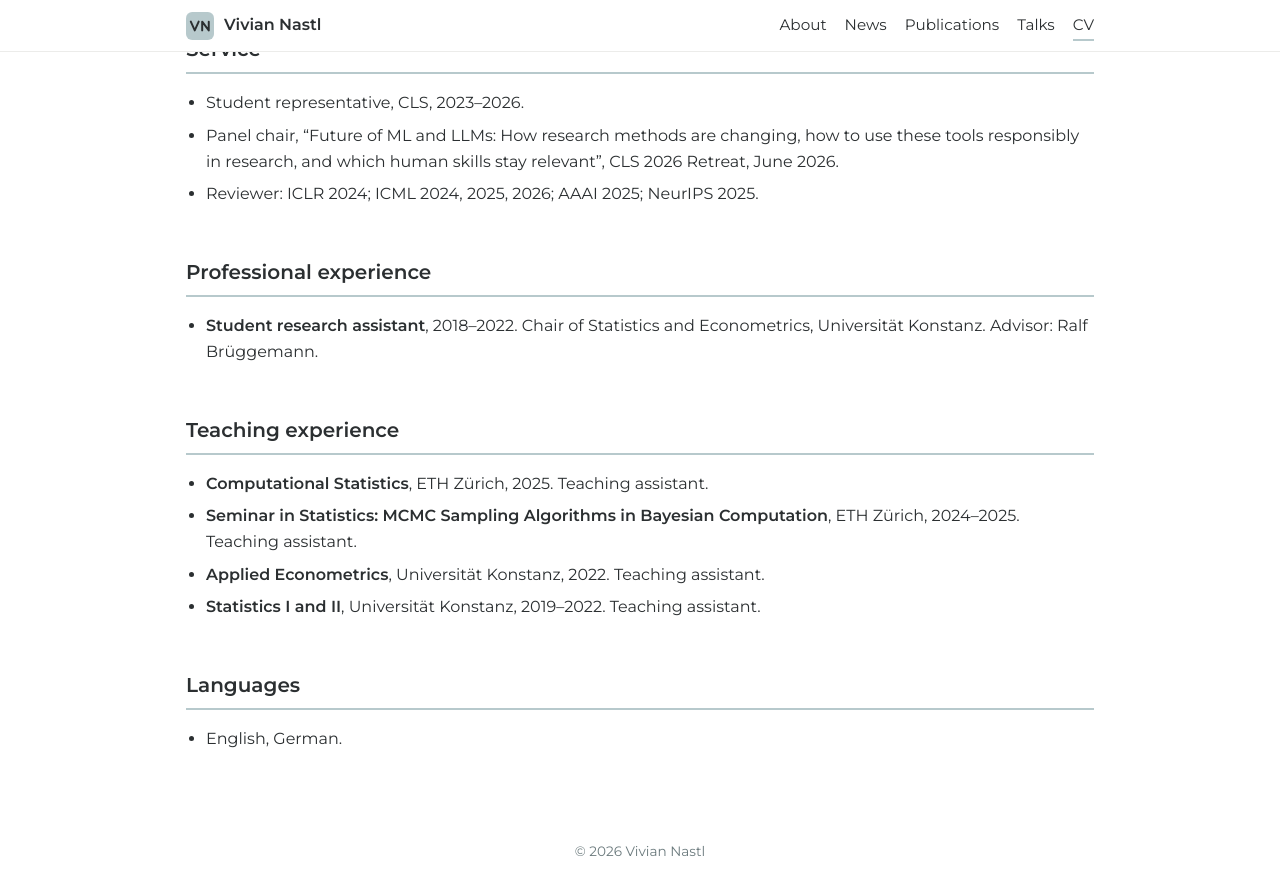
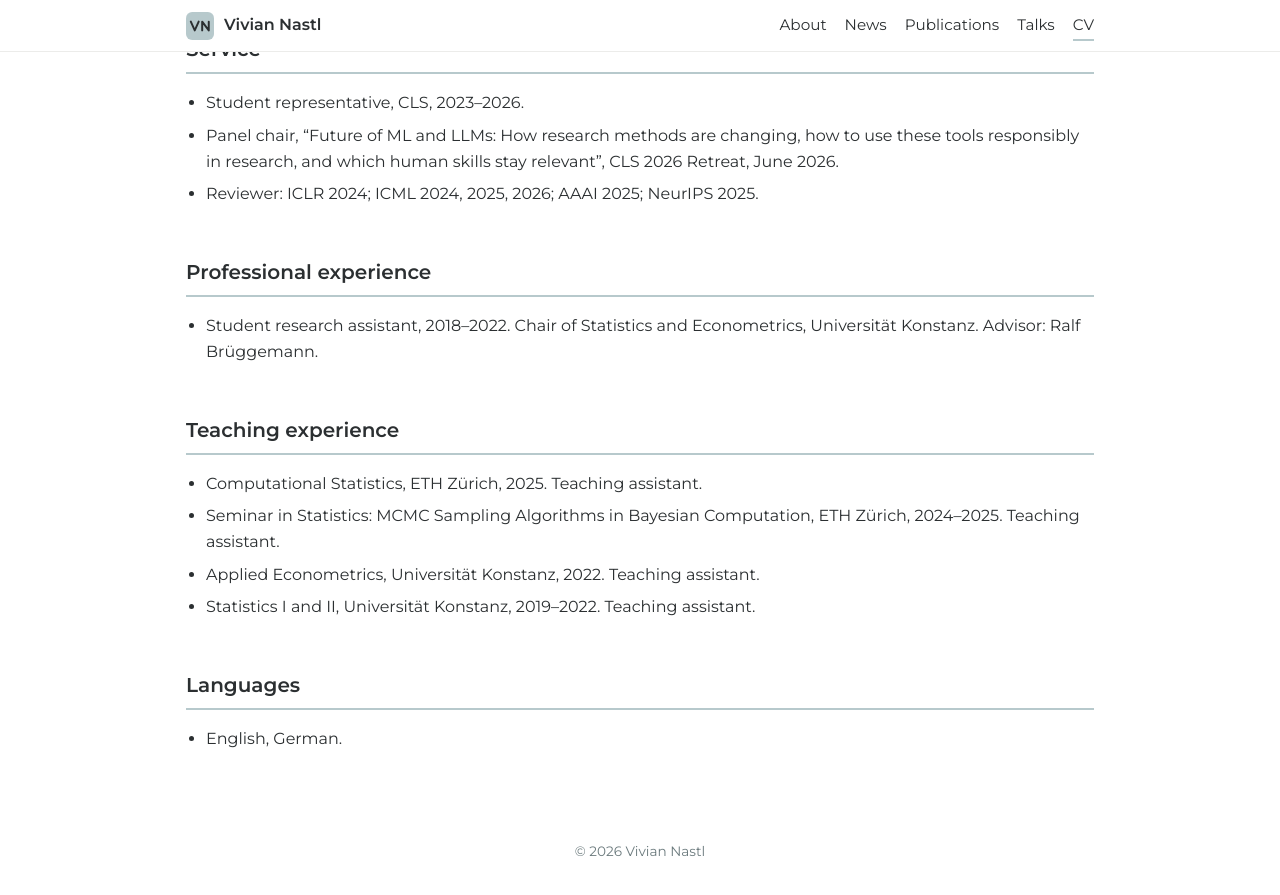
Before and after one commit to vnastl/vnastl.github.io, a Jekyll site: the page built from cv.md, in a window 1280 px wide and 900 px high, scrolled down 1145 px. Shown: the top 895 px of the window. Built offline with Jekyll 4.4.1, drawn with Linux system fonts in a browser that asks for light colours.

```diff
--- a/cv.md
+++ b/cv.md
@@ -27,14 +27,14 @@ permalink: /cv/
 
 ## Professional experience
 
-- **Student research assistant**, 2018–2022. Chair of Statistics and Econometrics, Universität Konstanz. Advisor: Ralf Brüggemann.
+- Student research assistant, 2018–2022. Chair of Statistics and Econometrics, Universität Konstanz. Advisor: Ralf Brüggemann.
 
 ## Teaching experience
 
-- **Computational Statistics**, ETH Zürich, 2025. Teaching assistant.
-- **Seminar in Statistics: MCMC Sampling Algorithms in Bayesian Computation**, ETH Zürich, 2024–2025. Teaching assistant.
-- **Applied Econometrics**, Universität Konstanz, 2022. Teaching assistant.
-- **Statistics I and II**, Universität Konstanz, 2019–2022. Teaching assistant.
+- Computational Statistics, ETH Zürich, 2025. Teaching assistant.
+- Seminar in Statistics: MCMC Sampling Algorithms in Bayesian Computation, ETH Zürich, 2024–2025. Teaching assistant.
+- Applied Econometrics, Universität Konstanz, 2022. Teaching assistant.
+- Statistics I and II, Universität Konstanz, 2019–2022. Teaching assistant.
 
 ## Languages
 
```
Also changed, not shown: 2 other files.
